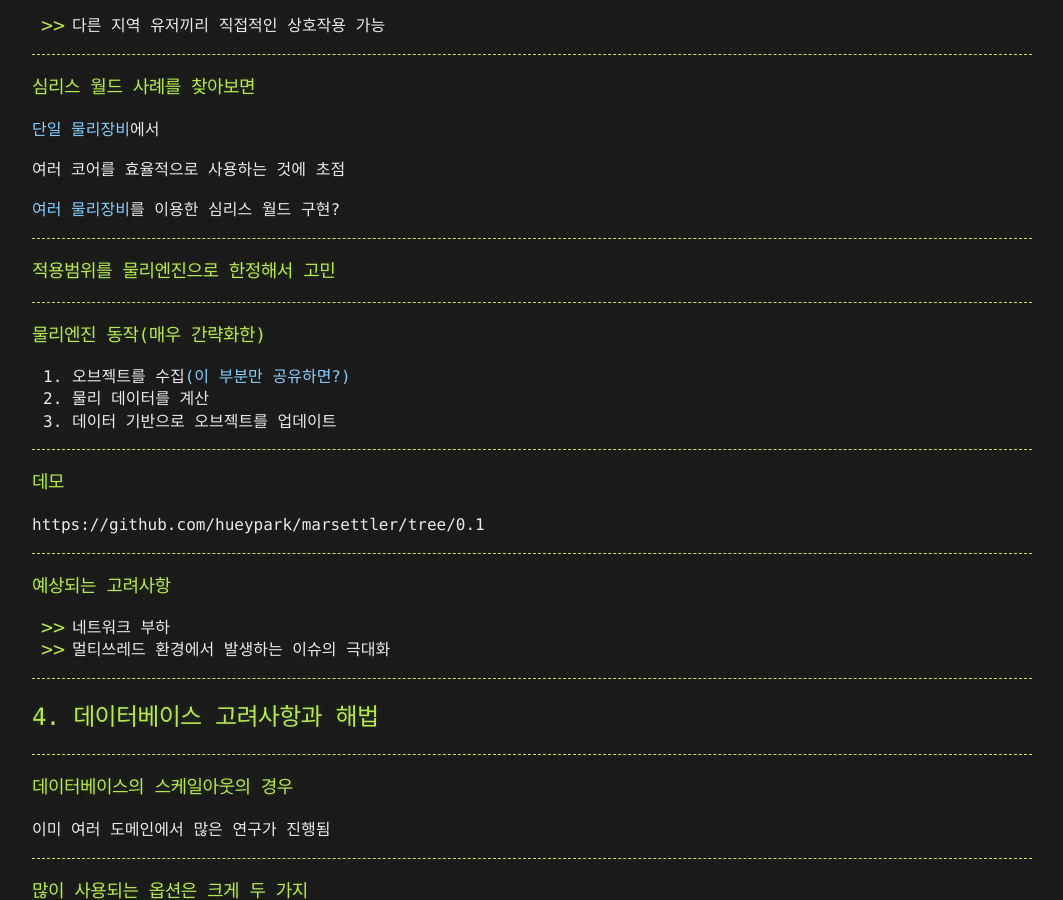
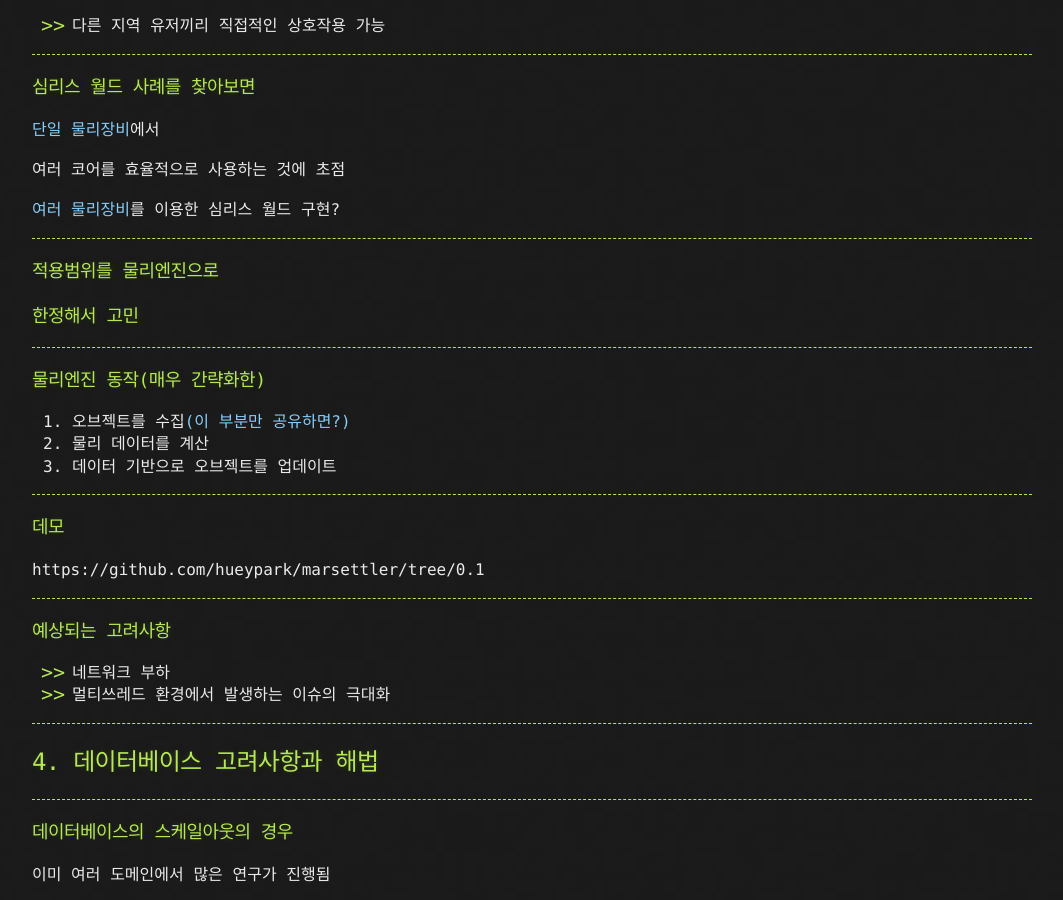
Before and after one commit to hueypark/hueypark.github.io, a Jekyll site: the page built from assets/slide/huge-single-mmorpg-server.md, in a window 1280 px wide and 900 px high, scrolled down 5071 px. Shown: the whole window, without its empty margins (108-1171 px from the left). Built offline with Jekyll 4.4.1, drawn with Linux system fonts in a browser that asks for light colours; our own code applies the rules of GitHub Pages for plain Markdown files.

```diff
--- a/assets/slide/huge-single-mmorpg-server.md
+++ b/assets/slide/huge-single-mmorpg-server.md
@@ -275,7 +275,8 @@
 
 ---
 
-### 적용범위를 물리엔진으로 한정해서 고민
+### 적용범위를 물리엔진으로
+### 한정해서 고민
 
 ---
 
```
